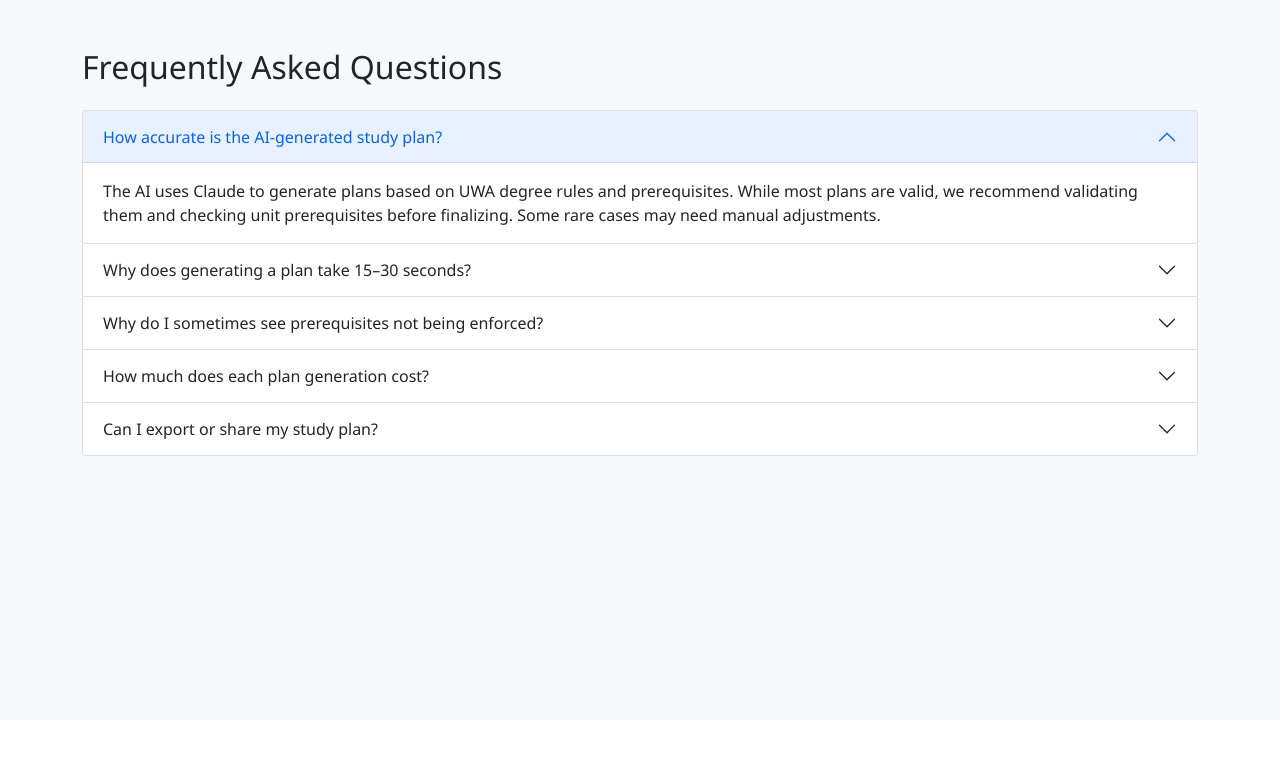
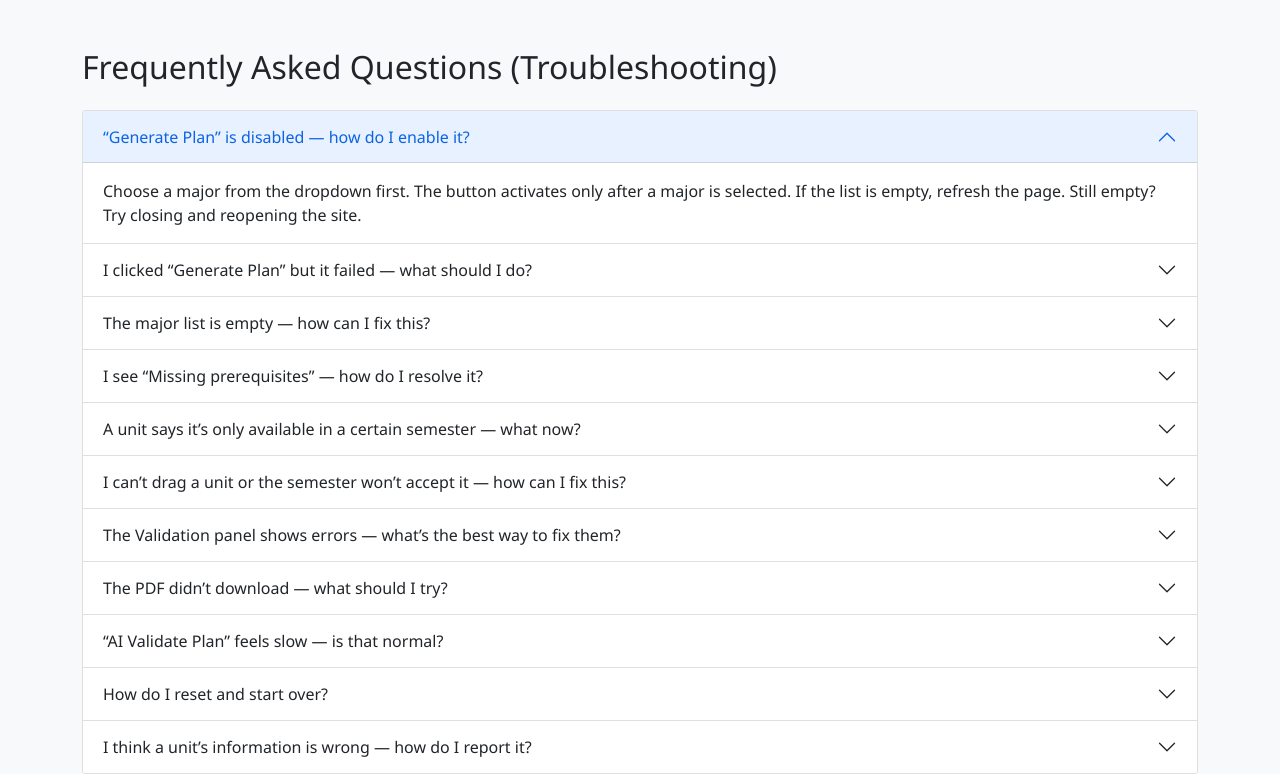
Before and after one commit to meiliyuri/AI-Study-Planner-Group8, a Flask app: page /faq in a window 1280 px wide. Shown: the part 80-854 px from the top of the page. Before the commit the page ends 536 px from the top, so only its background shows below. Run offline with Flask 3, Linux system fonts and the light colour scheme; tables that the repository leaves empty hold one stand-in row (values such as "Sample post"); some libraries are stand-ins or nearby versions.

Commit message:
Frontend: add troubleshooting-focused FAQ questions (generate, prerequisites, availability, validation)

```diff
--- a/app/templates/faq.html
+++ b/app/templates/faq.html
@@ -2,71 +2,178 @@
 
 {% block content %}
 <div class="container mt-5">
-    <h2 class="mb-4">Frequently Asked Questions</h2>
+    <h2 class="mb-4">Frequently Asked Questions (Troubleshooting)</h2>
 
     <div class="accordion" id="faqAccordion">
 
+      <!-- Generate button disabled -->
       <div class="accordion-item">
-        <h2 class="accordion-header" id="headingOne">
-          <button class="accordion-button" type="button" data-bs-toggle="collapse" data-bs-target="#collapseOne">
-            How accurate is the AI-generated study plan?
+        <h2 class="accordion-header" id="q1">
+          <button class="accordion-button" type="button" data-bs-toggle="collapse" data-bs-target="#a1">
+            “Generate Plan” is disabled — how do I enable it?
           </button>
         </h2>
-        <div id="collapseOne" class="accordion-collapse collapse show" data-bs-parent="#faqAccordion">
+        <div id="a1" class="accordion-collapse collapse show" data-bs-parent="#faqAccordion">
           <div class="accordion-body">
-            The AI uses Claude to generate plans based on UWA degree rules and prerequisites. While most plans are valid, we recommend validating them and checking unit prerequisites before finalizing. Some rare cases may need manual adjustments.
+            Choose a major from the dropdown first. The button activates only after a major is selected.
+            If the list is empty, refresh the page. Still empty? Try closing and reopening the site.
           </div>
         </div>
       </div>
 
+      <!-- Plan failed to generate -->
       <div class="accordion-item">
-        <h2 class="accordion-header" id="headingTwo">
-          <button class="accordion-button collapsed" type="button" data-bs-toggle="collapse" data-bs-target="#collapseTwo">
-            Why does generating a plan take 15–30 seconds?
+        <h2 class="accordion-header" id="q2">
+          <button class="accordion-button collapsed" type="button" data-bs-toggle="collapse" data-bs-target="#a2">
+            I clicked “Generate Plan” but it failed — what should I do?
           </button>
         </h2>
-        <div id="collapseTwo" class="accordion-collapse collapse" data-bs-parent="#faqAccordion">
+        <div id="a2" class="accordion-collapse collapse" data-bs-parent="#faqAccordion">
           <div class="accordion-body">
-            Each plan is generated by a large AI model (Claude Opus). The AI performs detailed reasoning over degree rules, which makes the process slower but ensures higher quality. Caching will be added in the future to reduce delays and costs.
+            1) Wait a few seconds and try again (the generator can be busy).<br/>
+            2) Make sure you have an internet connection.<br/>
+            3) If it still fails, return to the home page and re-select your major, then generate again.<br/>
+            4) If the issue repeats, take a screenshot and contact support with the time and what you selected.
           </div>
         </div>
       </div>
 
+      <!-- No majors / list empty -->
       <div class="accordion-item">
-        <h2 class="accordion-header" id="headingThree">
-          <button class="accordion-button collapsed" type="button" data-bs-toggle="collapse" data-bs-target="#collapseThree">
-            Why do I sometimes see prerequisites not being enforced?
+        <h2 class="accordion-header" id="q3">
+          <button class="accordion-button collapsed" type="button" data-bs-toggle="collapse" data-bs-target="#a3">
+            The major list is empty — how can I fix this?
           </button>
         </h2>
-        <div id="collapseThree" class="accordion-collapse collapse" data-bs-parent="#faqAccordion">
+        <div id="a3" class="accordion-collapse collapse" data-bs-parent="#faqAccordion">
           <div class="accordion-body">
-            At the moment, the AI and code check prerequisites differently. Some complex prerequisite chains or "or equivalent" rules may not be flagged correctly. We’re improving this validation logic to cover all edge cases.
+            Try refreshing the page. If you still don’t see majors, please close the tab and reopen the planner.
+            If it persists, contact support — the catalog may be updating.
           </div>
         </div>
       </div>
 
+      <!-- Prerequisite warnings -->
       <div class="accordion-item">
-        <h2 class="accordion-header" id="headingFour">
-          <button class="accordion-button collapsed" type="button" data-bs-toggle="collapse" data-bs-target="#collapseFour">
-            How much does each plan generation cost?
+        <h2 class="accordion-header" id="q4">
+          <button class="accordion-button collapsed" type="button" data-bs-toggle="collapse" data-bs-target="#a4">
+            I see “Missing prerequisites” — how do I resolve it?
           </button>
         </h2>
-        <div id="collapseFour" class="accordion-collapse collapse" data-bs-parent="#faqAccordion">
+        <div id="a4" class="accordion-collapse collapse" data-bs-parent="#faqAccordion">
           <div class="accordion-body">
-            Each AI call costs between 5–15 cents (AUD). That’s why we recommend limiting repeated generations during testing. A caching feature is planned so each unique plan only needs to be generated once.
+            Move the required unit(s) to an earlier semester. You can hover over a highlighted unit to see what it needs,
+            or check the Validation panel for a bullet list of missing prerequisites. After rearranging,
+            click “Validate Plan” to re-check.
           </div>
         </div>
       </div>
 
+      <!-- Availability warnings -->
       <div class="accordion-item">
-        <h2 class="accordion-header" id="headingFive">
-          <button class="accordion-button collapsed" type="button" data-bs-toggle="collapse" data-bs-target="#collapseFive">
-            Can I export or share my study plan?
+        <h2 class="accordion-header" id="q5">
+          <button class="accordion-button collapsed" type="button" data-bs-toggle="collapse" data-bs-target="#a5">
+            A unit says it’s only available in a certain semester — what now?
           </button>
         </h2>
-        <div id="collapseFive" class="accordion-collapse collapse" data-bs-parent="#faqAccordion">
+        <div id="a5" class="accordion-collapse collapse" data-bs-parent="#faqAccordion">
           <div class="accordion-body">
-            Yes. You can export your plan to PDF directly from the app. The exported PDF includes all units, semester breakdowns, and a UWA logo header for a professional look.
+            Some units run only in Semester 1 or only in Semester 2. Drag the unit into a matching semester
+            (e.g., move “Semester 1 only” units into Year 1/3/5). Then re-validate.
+          </div>
+        </div>
+      </div>
+
+      <!-- Drag & drop / capacity -->
+      <div class="accordion-item">
+        <h2 class="accordion-header" id="q6">
+          <button class="accordion-button collapsed" type="button" data-bs-toggle="collapse" data-bs-target="#a6">
+            I can’t drag a unit or the semester won’t accept it — how can I fix this?
+          </button>
+        </h2>
+        <div id="a6" class="accordion-collapse collapse" data-bs-parent="#faqAccordion">
+          <div class="accordion-body">
+            Each semester allows a maximum of 4 units. If a semester is full, remove a unit first or move it elsewhere.
+            You can also drag a unit back to “Available Units” to free space. If dragging feels unresponsive,
+            try a quick page refresh.
+          </div>
+        </div>
+      </div>
+
+      <!-- Validation panel errors -->
+      <div class="accordion-item">
+        <h2 class="accordion-header" id="q7">
+          <button class="accordion-button collapsed" type="button" data-bs-toggle="collapse" data-bs-target="#a7">
+            The Validation panel shows errors — what’s the best way to fix them?
+          </button>
+        </h2>
+        <div id="a7" class="accordion-collapse collapse" data-bs-parent="#faqAccordion">
+          <div class="accordion-body">
+            Read the list from top to bottom and fix issues one at a time:<br/>
+            • If total units &lt; 24, add more from “Available Units”.<br/>
+            • If a semester has &gt; 4 units, move extras to another semester.<br/>
+            • For missing prerequisites, move required units earlier.<br/>
+            • Re-click “Validate Plan” after each change to confirm you’ve resolved it.
+          </div>
+        </div>
+      </div>
+
+      <!-- PDF export -->
+      <div class="accordion-item">
+        <h2 class="accordion-header" id="q8">
+          <button class="accordion-button collapsed" type="button" data-bs-toggle="collapse" data-bs-target="#a8">
+            The PDF didn’t download — what should I try?
+          </button>
+        </h2>
+        <div id="a8" class="accordion-collapse collapse" data-bs-parent="#faqAccordion">
+          <div class="accordion-body">
+            Make sure your browser allows downloads/pop-ups for this site. Try again, or switch to Chrome/Edge.
+            If the issue continues, try exporting after a page refresh.
+          </div>
+        </div>
+      </div>
+
+      <!-- AI validate / slow -->
+      <div class="accordion-item">
+        <h2 class="accordion-header" id="q9">
+          <button class="accordion-button collapsed" type="button" data-bs-toggle="collapse" data-bs-target="#a9">
+            “AI Validate Plan” feels slow — is that normal?
+          </button>
+        </h2>
+        <div id="a9" class="accordion-collapse collapse" data-bs-parent="#faqAccordion">
+          <div class="accordion-body">
+            Yes — the AI performs a deeper analysis and can take a little longer. You can keep editing your plan
+            and use the standard “Validate Plan” for quick checks, then run the AI check when you’re ready.
+          </div>
+        </div>
+      </div>
+
+      <!-- Reset / start over -->
+      <div class="accordion-item">
+        <h2 class="accordion-header" id="q10">
+          <button class="accordion-button collapsed" type="button" data-bs-toggle="collapse" data-bs-target="#a10">
+            How do I reset and start over?
+          </button>
+        </h2>
+        <div id="a10" class="accordion-collapse collapse" data-bs-parent="#faqAccordion">
+          <div class="accordion-body">
+            Refresh the page to clear the board. Then pick your major again and click “Generate Plan”.
+            You can always re-add units from the “Available Units” panel.
+          </div>
+        </div>
+      </div>
+
+      <!-- Getting help -->
+      <div class="accordion-item">
+        <h2 class="accordion-header" id="q11">
+          <button class="accordion-button collapsed" type="button" data-bs-toggle="collapse" data-bs-target="#a11">
+            I think a unit’s information is wrong — how do I report it?
+          </button>
+        </h2>
+        <div id="a11" class="accordion-collapse collapse" data-bs-parent="#faqAccordion">
+          <div class="accordion-body">
+            Take a screenshot and note the unit code, the semester, and what looks incorrect.
+            Send it to the support contact listed on the home page so we can correct the data quickly.
           </div>
         </div>
       </div>
```
